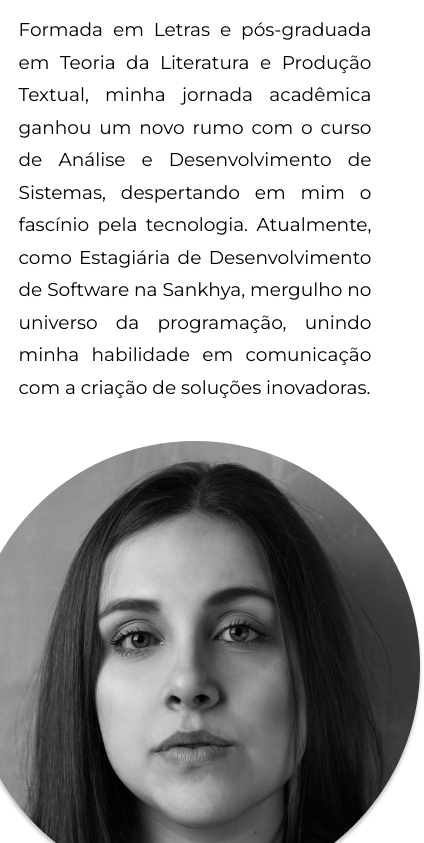
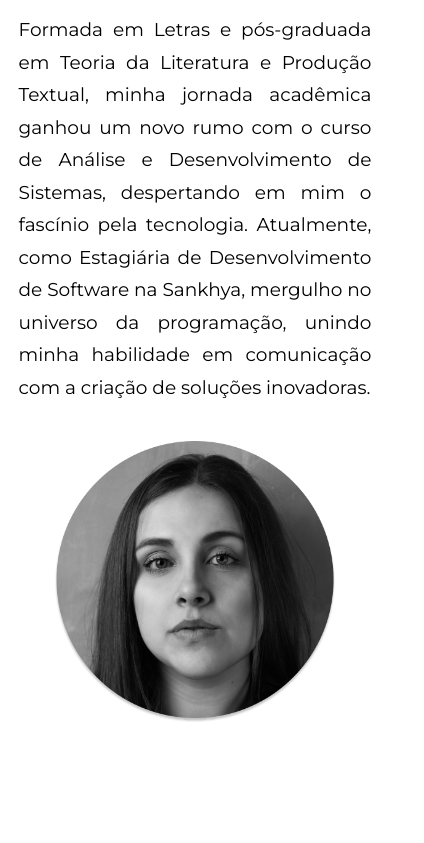
Before and after one commit to nathalia-alves/portfolio-nathalia-alves, a plain HTML site: page index.html in a window 390 px wide. Shown: the part 257-1100 px from the top of the page, 424 px wide, since content can reach past the window. Drawn offline with Linux system fonts and the light colour scheme.

Commit message:
Ajustando imagem para celular

```diff
--- a/css/components/header.css
+++ b/css/components/header.css
@@ -37,4 +37,9 @@ header {
     header .header__left p {
       margin: 2rem auto 4rem;
     }
+
+    .header__image .nath {
+      min-width: none;
+      max-width: 80%;
+    }
   }
```
